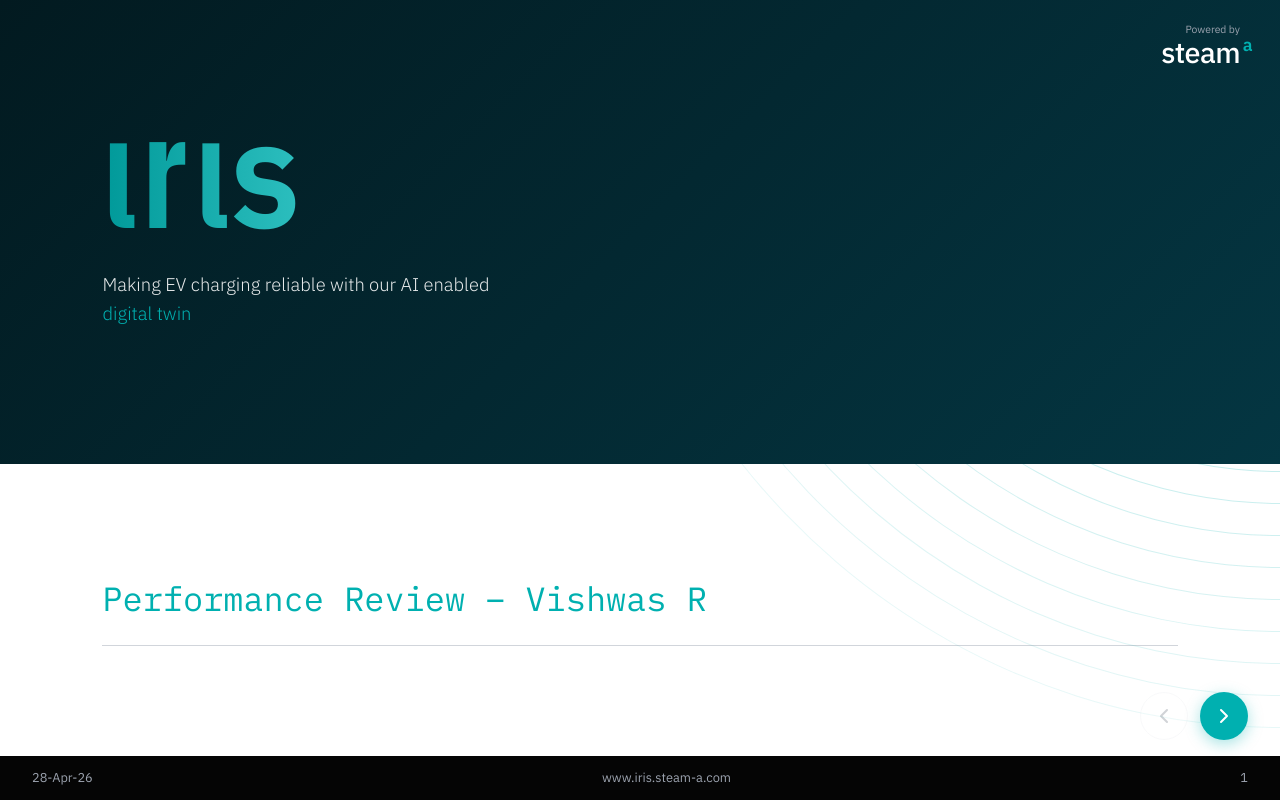
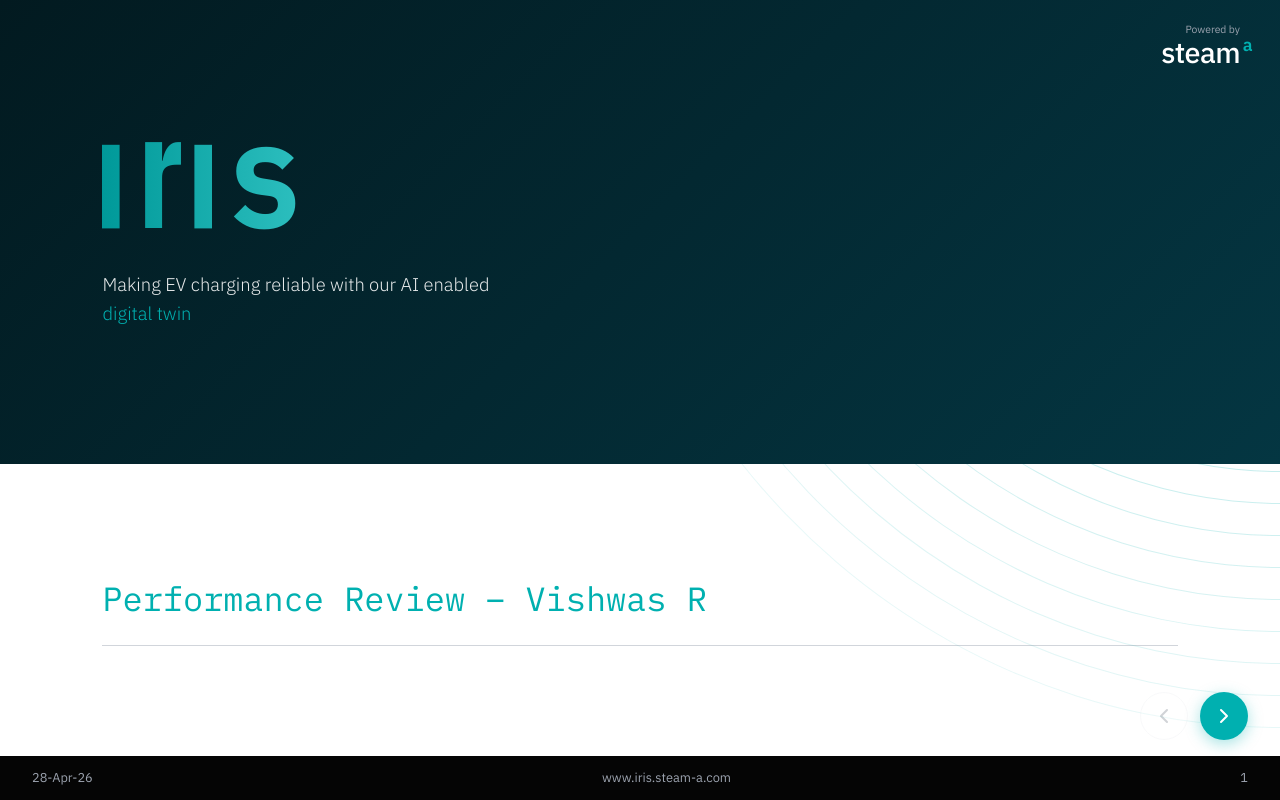
Before and after one commit to vishwasramesh17/Appraisal-content, a React (Vite) app: page / in a window 1280 px wide. Built offline with nearby package versions, Linux system fonts and the light colour scheme.

Commit message:
Fix I: use straight rect bars instead of font l character

```diff
--- a/src/App.jsx
+++ b/src/App.jsx
@@ -52,9 +52,9 @@
               </linearGradient>
             </defs>
             <g fill="url(#irisGrad)" fontFamily="'IBM Plex Sans', sans-serif" fontWeight="700" fontSize="52">
-              <text x="0" y="42">l</text>
-              <g transform="translate(0,42) scale(1,1.43) translate(0,-42)"><text x="18" y="42">r</text></g>
-              <text x="42" y="42">l</text>
+              <rect x="0" y="4" width="8" height="38" rx="0"/>
+              <g transform="translate(0,42) scale(1,1.43) translate(0,-42)"><text x="16" y="42">r</text></g>
+              <rect x="42" y="4" width="8" height="38" rx="0"/>
               <text x="58" y="42">S</text>
             </g>
           </svg>
```
